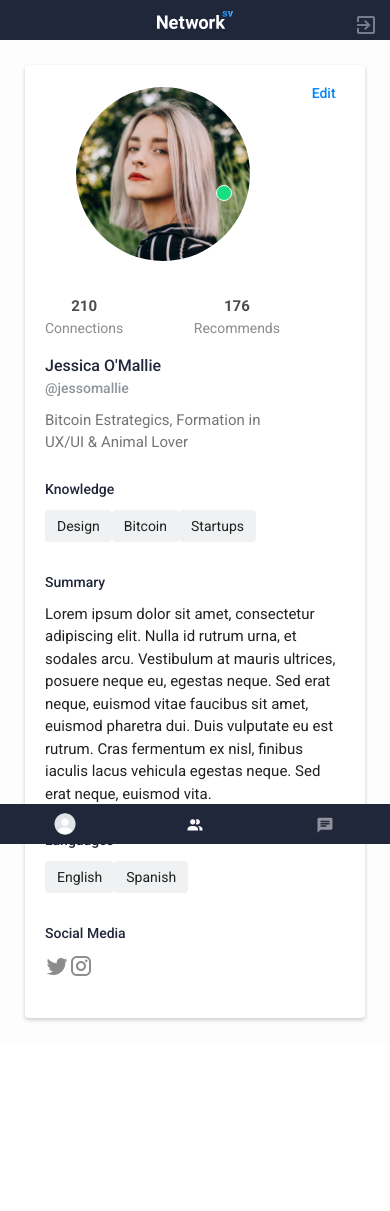
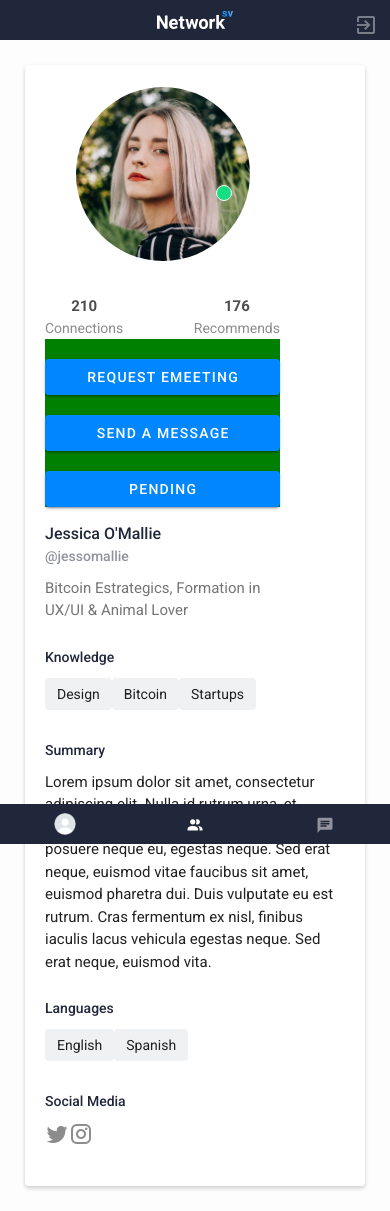
Before and after one commit to davidlobo1991/g2c-vuejscode, a Nuxt app: page /profile in a window 390 px wide. Before the commit the page ends 1043 px from the top, so only its background shows below. Built offline with nearby package versions, Linux system fonts and the light colour scheme.

Commit message:
Update frontend

```diff
--- a/components/profile/Main.vue
+++ b/components/profile/Main.vue
@@ -2,21 +2,21 @@
   <section class="c-account">
     <TopMobile />
     <div class="c-account__wrapper-section">
-      <AccountProfile />
+      <Profile />
     </div>
     <BottomMobile />
   </section>
 </template>
 
 <script>
-import AccountProfile from '~/components/account/AccountProfile'
+import Profile from '~/components/profile/Profile'
 import TopMobile from '~/components/site/TopMobile'
 import BottomMobile from '~/components/site/BottomMobile'
 
 export default {
   name: 'Network',
   components: {
-    AccountProfile,
+    Profile,
     TopMobile,
     BottomMobile
   },
--- /dev/null
+++ b/components/profile/Profile.vue
@@ -0,0 +1,338 @@
+<template>
+  <div class="c-profile__profile-card">
+    <div class="c-profile__profile-card--image-info-cont">
+      <div class="c-profile__profile-card--img-cont">
+        <nuxt-link
+          :src="require('@/assets/images/persona1.png')"
+          tag="img"
+          to="/"
+          class="c-profile__profile-card--img"
+        />
+        <div class="c-profile__profile-card--status u-status--available"></div>
+      </div>
+      <div class="c-profile__profile-card--details-cont">
+        <div class="c-profile__profile-card--details">
+          <span class="c-profile__profile-card--details-num">210</span>
+          Connections
+        </div>
+        <div class="c-profile__profile-card--details">
+          <span class="c-profile__profile-card--details-num">176</span>
+          Recommends
+        </div>
+      </div>
+      <div class="c-profile__profile-card--button-cont">
+        <v-btn color="#0087FF" dark class="c-profile__profile-card--button">
+          <div>
+            Request eMeeting
+          </div>
+        </v-btn>
+        <v-btn color="#0087FF" dark class="c-profile__profile-card--button">
+          <div>
+            Send a Message
+          </div>
+        </v-btn>
+        <v-btn color="#0087FF" dark class="c-profile__profile-card--button">
+          <div>
+            Pending
+          </div>
+        </v-btn>
+      </div>
+    </div>
+    <div class="c-profile__profile-card--text-cont">
+      <div class="c-profile__profile-card--name">Jessica O'Mallie</div>
+      <div class="c-profile__profile-card--username">@jessomallie</div>
+      <div class="c-profile__profile-card--description">
+        Bitcoin Estrategics, Formation in UX/UI & Animal Lover
+      </div>
+      <div class="c-profile__profile-card--title">Knowledge</div>
+      <div class="c-profile__profile-card--label-cont">
+        <v-chip class="c-profile__profile-card--label" color="#EFF1F2" label>
+          Design
+        </v-chip>
+        <v-chip class="c-profile__profile-card--label" color="#EFF1F2" label>
+          Bitcoin
+        </v-chip>
+        <v-chip class="c-profile__profile-card--label" color="#EFF1F2" label>
+          Startups
+        </v-chip>
+      </div>
+      <div class="c-profile__profile-card--title">Summary</div>
+      <div class="c-profile__profile-card--summary">
+        Lorem ipsum dolor sit amet, consectetur adipiscing elit. Nulla id rutrum
+        urna, et sodales arcu. Vestibulum at mauris ultrices, posuere neque eu,
+        egestas neque. Sed erat neque, euismod vitae faucibus sit amet, euismod
+        pharetra dui. Duis vulputate eu est rutrum. Cras fermentum ex nisl,
+        finibus iaculis lacus vehicula egestas neque. Sed erat neque, euismod
+        vita.
+      </div>
+      <div class="c-profile__profile-card--title">Languages</div>
+      <div class="c-profile__profile-card--label-cont">
+        <v-chip class="c-profile__profile-card--label" color="#EFF1F2" label>
+          English
+        </v-chip>
+        <v-chip class="c-profile__profile-card--label" color="#EFF1F2" label>
+          Spanish
+        </v-chip>
+      </div>
+      <div class="c-profile__profile-card--title">Social Media</div>
+      <div class="c-profile__profile-card--username">
+        <v-icon color="#8C8C8C">mdi-linkedin-box</v-icon>
+        <v-icon color="#8C8C8C">mdi-linkedin-box</v-icon>
+        <v-icon color="#8C8C8C">mdi-twitter</v-icon>
+        <v-icon color="#8C8C8C">mdi-facebook-box</v-icon>
+        <v-icon color="#8C8C8C">mdi-instagram</v-icon>
+      </div>
+    </div>
+  </div>
+</template>
+
+<script>
+export default {
+  name: 'Profile',
+  components: {},
+  data() {
+    return {
+      dialog: false
+    }
+  }
+}
+</script>
+
+<style lang="scss" scoped>
+/* Clase repetida en componente Sidebar. Buescar manera de ponerla global */
+.u-status {
+  &--available {
+    background-color: #18de82;
+  }
+  &--bussy {
+    background-color: #dd183c;
+  }
+  &--absent {
+    background-color: #dbdb18;
+  }
+  &--invisible {
+    background-color: #d6d6d6;
+  }
+}
+.c-profile {
+  &__profile-card {
+    display: flex;
+    position: relative;
+    padding: 20px;
+    padding-bottom: 40px;
+    border-radius: 4px;
+    background-color: #ffffff;
+    box-shadow: 0 2px 4px 0 rgba(0, 0, 0, 0.2);
+    &--image-info-cont {
+      display: flex;
+      align-items: center;
+      flex-flow: column;
+      height: auto;
+      width: 235px;
+      flex-shrink: 0;
+    }
+    &--img-cont {
+      position: relative;
+      width: 235px;
+      height: 235px;
+      border: 2px solid #fff;
+      border-radius: 50px;
+      flex-shrink: 0;
+    }
+    &--img {
+      object-fit: cover;
+      width: 100%;
+      height: 100%;
+      border-radius: 50%;
+    }
+    &--status {
+      position: absolute;
+      border-radius: 50px;
+      border: 2px solid #fff;
+      width: 21px;
+      height: 21px;
+      bottom: 10%;
+      right: 10%;
+    }
+    &--details-cont {
+      display: flex;
+      justify-content: space-between;
+      width: 100%;
+      padding-top: 25px;
+    }
+    &--details {
+      text-align: center;
+      font-size: 15px;
+      color: #8c8c8c;
+      &-num {
+        display: block;
+        color: #4d4d4d;
+        font-size: 19px;
+        font-weight: bold;
+      }
+    }
+    &--button-cont {
+      background-color: green;
+      display: flex;
+      flex-flow: column;
+      width: 100%;
+    }
+    &--button {
+      margin-top: 20px;
+    }
+    &--text-cont {
+      padding-left: 40px;
+    }
+    &--name {
+      color: #21273b;
+      padding-top: 15px;
+      font-size: 19px;
+      font-weight: 500;
+    }
+    &--username {
+      color: rgba(33, 39, 59, 0.5);
+      font-size: 17px;
+      font-weight: 500;
+    }
+    &--description {
+      opacity: 0.8;
+      color: #525252;
+      font-size: 18px;
+      width: 72%;
+      padding-top: 10px;
+    }
+    &--label {
+      margin-bottom: 5px;
+    }
+    &--title {
+      color: #21273b;
+      font-size: 17px;
+      font-weight: 500;
+      padding-top: 25px;
+      padding-bottom: 10px;
+    }
+  }
+}
+@media screen and (max-width: 1500px) {
+  .c-profile {
+    &__profile-card {
+      &--img-cont {
+        width: 178px;
+        height: 178px;
+      }
+      &--edit {
+        font-size: 15px;
+      }
+      &--img-cont {
+        position: relative;
+        width: 178px;
+        height: 178px;
+        border: 2px solid #fff;
+        border-radius: 50px;
+        flex-shrink: 0;
+      }
+      &--status {
+        border: 1px solid #fff;
+        width: 16px;
+        height: 16px;
+      }
+      &--details {
+        font-size: 14px;
+        &-num {
+          font-size: 15px;
+        }
+      }
+      &--name {
+        font-size: 16px;
+      }
+      &--username {
+        font-size: 14px;
+      }
+      &--description {
+        font-size: 15px;
+      }
+      &--summary {
+        font-size: 15px;
+      }
+      &--title {
+        font-size: 14px;
+      }
+    }
+  }
+}
+
+@media screen and (max-width: 1200px) {
+  .c-profile {
+    &__profile-card {
+      flex-flow: column;
+      &--img-cont {
+        height: auto;
+      }
+      &--edit {
+        font-size: 15px;
+      }
+      &--img-cont {
+        position: relative;
+        width: 178px;
+        height: 178px;
+        border: 2px solid #fff;
+        border-radius: 50px;
+        flex-shrink: 0;
+      }
+      &--status {
+        border: 1px solid #fff;
+        width: 16px;
+        height: 16px;
+        bottom: 37%;
+      }
+      &--details {
+        font-size: 14px;
+        &-num {
+          font-size: 15px;
+        }
+      }
+      &--name {
+        font-size: 16px;
+      }
+      &--username {
+        font-size: 14px;
+      }
+      &--description {
+        font-size: 15px;
+      }
+      &--summary {
+        font-size: 15px;
+      }
+      &--title {
+        font-size: 14px;
+      }
+      &--text-cont {
+        padding-left: 0;
+      }
+    }
+  }
+}
+@media screen and (max-width: 992px) {
+  .c-profile {
+    &__profile-card {
+      flex-flow: column;
+      &--img-cont {
+        height: auto;
+      }
+      &--status {
+        bottom: 37%;
+      }
+      &--text-cont {
+        padding-left: 0;
+      }
+    }
+  }
+}
+@media screen and (max-width: 768px) {
+  .c-profile {
+    &__profile-card {
+      /*flex-flow: row;*/
+    }
+  }
+}
+</style>
```
